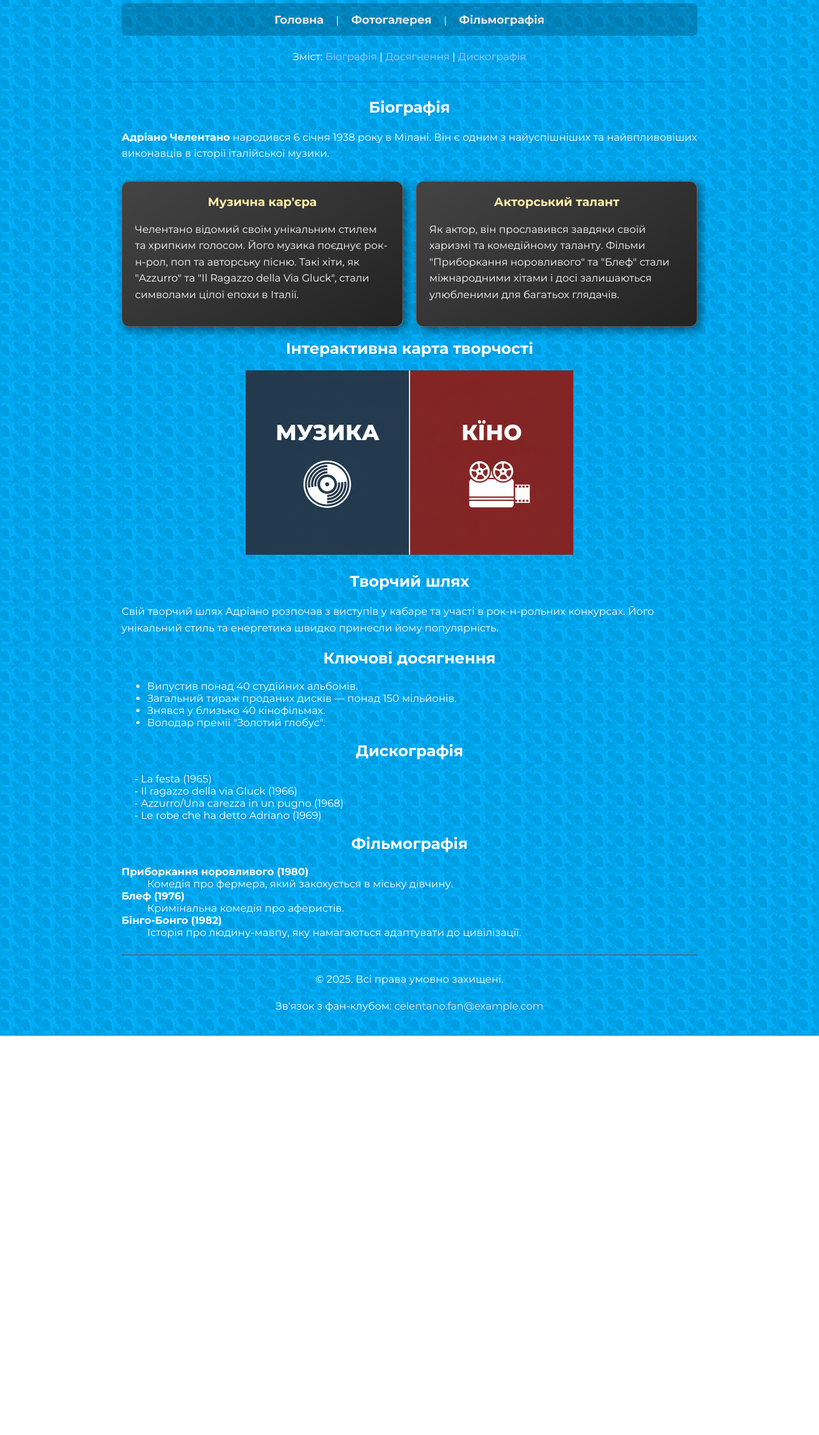
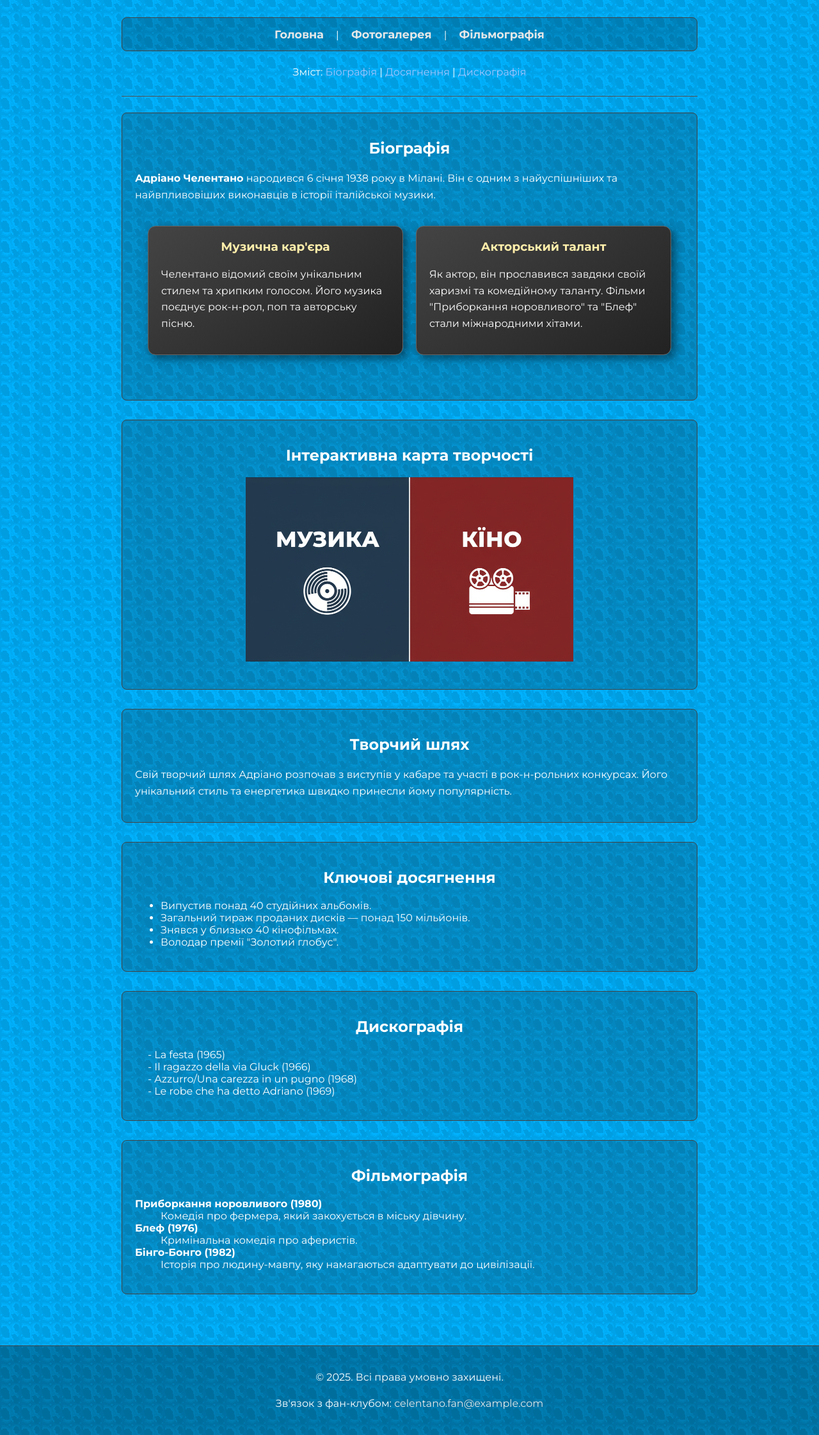
Before and after one commit to SKHJjal/celentano, a plain HTML site: page index.html in a window 1280 px wide. Shown: the part 206-2449 px from the top of the page at 64% size. Before the commit the page ends 1825 px from the top, so only its background shows below. Drawn offline with Linux system fonts and the light colour scheme.

Commit message:
Refactored HTML
Added semantic structure.

```diff
--- a/css/main.css
+++ b/css/main.css
@@ -1,14 +1,14 @@
-/* Підключення шрифту з Google Fonts */
 @import url('https://fonts.googleapis.com/css2?family=Montserrat:wght@400;700&display=swap');
 
 body {
     background-image: url('../img/background.png');
     color: #ffffff;
-    /* застосування нового шрифту */
     font-family: 'Montserrat', sans-serif;
+    margin: 0;
+    padding: 0;
 }
 
-h1, h2 {
+h1, h2, h3 {
     text-align: center;
 }
 
@@ -33,22 +33,43 @@ hr {
     margin: 25px 0;
 }
 
-.main-content {
+header, footer {
+    background-color: rgba(0, 0, 0, 0.3);
+    padding: 20px;
+    border-bottom: 1px solid #444;
+}
+
+footer {
+    border-top: 1px solid #444;
+    border-bottom: none;
+    margin-top: 30px;
+    text-align: center;
+}
+
+main {
     max-width: 900px;
     margin: 0 auto; /* центрування основного контенту */
-    padding: 10px 20px;
+    padding: 20px;
 }
 
-/* Оновлені стилі для меню */
-.navigation {
+nav {
     text-align: center;
     background-color: rgba(0, 0, 0, 0.2);
     padding: 15px;
     border-radius: 8px; /* Заокруглені кути */
     margin: 20px 0;
+    border: 1px solid #444;
 }
 
-.navigation a {
+section, article {
+    margin-bottom: 30px;
+    padding: 20px;
+    border: 1px solid #444;
+    background-color: rgba(20, 20, 20, 0.2);
+    border-radius: 8px;
+}
+
+nav a {
     font-weight: bold;
     margin: 0 15px;
     font-size: 1.1em;
@@ -72,18 +93,19 @@ hr {
     border: 3px solid #555;
 }
 
-.hr-yellow { background-color: yellow; width: 50%; height: 4px; }
+/* Наразі не використовується */
+/* .hr-yellow { background-color: yellow; width: 50%; height: 4px; }
 .hr-green { background-color: green; width: 60%; height: 5px; }
 .hr-blue { background-color: blue; width: 50%; height: 4px; }
-.hr-red { background-color: red; width: 60%; height: 5px; }
+.hr-red { background-color: red; width: 60%; height: 5px; } */
 
 #main-title {
     font-size: 2.5em;
+    margin: 0;
     color: #ffeeaa; /* унікальний колір для головного заголовка */
 }
 
-/* Стиль для посилань ТІЛЬКИ всередині блоку навігації */
-.navigation a:hover {
+nav a:hover {
     color: #ffeeaa;
     text-decoration: none;
 }
@@ -93,20 +115,21 @@ hr {
     display: flex;
     justify-content: center;
     gap: 20px;
-    margin-top: 30px;
+    /* margin-top: 30px; */
+    background-color: #00000000;
+    border: 0px;
 }
 
 .info-card {
     background: linear-gradient(145deg, #444, #222); /* Градієнт */
     border: 1px solid #666; /* Рамка */
     border-radius: 12px; /* Заокруглені кути */
-    padding: 20px; /* Внутрішні відступи */
+    padding: 20px;
     width: 45%;
     box-shadow: 5px 5px 15px rgba(0, 0, 0, 0.5); /* Тінь */
 }
 
 .info-card h3 {
-    text-align: center;
     margin-top: 0;
     color: #ffeeaa;
 }
--- a/index.html
+++ b/index.html
@@ -6,16 +6,18 @@
     <link rel="stylesheet" href="css/main.css">
 </head>
 <body>
-    <div class="main-content">
 
+    <header>
         <marquee behavior="scroll" direction="left" style="background-color: #333; padding: 10px; border-radius: 5px; font-family: Arial, sans-serif; font-size: 1.1em;">
             Вітаємо на сайті, присвяченому творчості Адріано Челентано!
         </marquee>
-
         <h1 id="main-title">Адріано Челентано</h1>
         <p style="text-align: center;"><i>Італійський співак, актор, режисер та громадський діяч</i></p>
+    </header>
 
-        <nav class="navigation">
+    <main>
+        <!--nav має бути насправді в header, але для кращого вигляду він поміщений в main, щоб залишити в header тільки важливу інформацію-->
+        <nav>
             <a href="index.html"><b>Головна</b></a> |
             <a href="gallery.html"><b>Фотогалерея</b></a> |
             <a href="filmography.html"><b>Фільмографія</b></a>
@@ -30,55 +32,62 @@
 
         <hr>
 
-        <h2 id="bio">Біографія</h2>
-        <p>
-            <b>Адріано Челентано</b> народився 6 січня 1938 року в Мілані. Він є одним з найуспішніших та найвпливовіших виконавців в історії італійської музики.
-        </p>
+        <article id="bio">
+            <h2>Біографія</h2>
+            <p><b>Адріано Челентано</b> народився 6 січня 1938 року в Мілані. Він є одним з найуспішніших та найвпливовіших виконавців в історії італійської музики.</p>
 
-        <div class="cards-container">
+            <section class="cards-container">
                 <div class="info-card">
                     <h3>Музична кар'єра</h3>
-                <p>Челентано відомий своїм унікальним стилем та хрипким голосом. Його музика поєднує рок-н-рол, поп та авторську пісню. Такі хіти, як "Azzurro" та "Il Ragazzo della Via Gluck", стали символами цілої епохи в Італії.</p>
+                    <p>Челентано відомий своїм унікальним стилем та хрипким голосом. Його музика поєднує рок-н-рол, поп та авторську пісню.</p>
                 </div>
                 <div class="info-card">
                     <h3>Акторський талант</h3>
-                <p>Як актор, він прославився завдяки своїй харизмі та комедійному таланту. Фільми "Приборкання норовливого" та "Блеф" стали міжнародними хітами і досі залишаються улюбленими для багатьох глядачів.</p>
+                    <p>Як актор, він прославився завдяки своїй харизмі та комедійному таланту. Фільми "Приборкання норовливого" та "Блеф" стали міжнародними хітами.</p>
                 </div>
-        </div>
+            </section>
+        </article>
 
+        <section>
             <h2 style="text-align: center;">Інтерактивна карта творчості</h2>
             <p style="text-align: center;">
                 <img src="img/map.png" alt="Карта творчості" usemap="#creativityMap" style="border:0;" width="512">
             </p>
-
             <map name="creativityMap">
                 <!--512*287-->
                 <area shape="rect" coords="0,0,256,287" href="#achievements" alt="Музика">
                 <area shape="rect" coords="257,0,512,287" href="filmography.html" alt="Кіно">
             </map>
+        </section>
 
+        <section>
             <h2>Творчий шлях</h2>
-        <p>
-            Свій творчий шлях Адріано розпочав з виступів у кабаре та участі в рок-н-рольних конкурсах. Його унікальний стиль та енергетика швидко принесли йому популярність.
-        </p>
+            <p>Свій творчий шлях Адріано розпочав з виступів у кабаре та участі в рок-н-рольних конкурсах. Його унікальний стиль та енергетика швидко принесли йому популярність.</p>
+        </section>
 
-        <h2 id="achievements">Ключові досягнення</h2>
+        <section id="achievements">
+            <h2>Ключові досягнення</h2>
             <ul>
                 <li>Випустив понад 40 студійних альбомів.</li>
                 <li>Загальний тираж проданих дисків — понад 150 мільйонів.</li>
                 <li>Знявся у близько 40 кінофільмах.</li>
                 <li>Володар премії "Золотий глобус".</li>
             </ul>
+        </section>
 
-        <h2 id="discography">Дискографія</h2>
+        <section id="discography">
+            <h2>Дискографія</h2>
+            <!--Ще один inline css стиль, його потім можна буде винести в ul li. Це потрібно щоб не було маркера.-->
             <ul style="list-style-type: none; padding-left: 20px; text-align: left;">
                 <li>- La festa (1965)</li>
                 <li>- Il ragazzo della via Gluck (1966)</li>
                 <li>- Azzurro/Una carezza in un pugno (1968)</li>
                 <li>- Le robe che ha detto Adriano (1969)</li>
             </ul>
+        </section>
 
-        <h2 id="filmography">Фільмографія</h2>
+        <section id="filmography_short">
+            <h2>Фільмографія</h2>
             <dl>
                 <dt><b>Приборкання норовливого (1980)</b></dt>
                 <dd>Комедія про фермера, який закохується в міську дівчину.</dd>
@@ -87,15 +96,14 @@
                 <dt><b>Бінго-Бонго (1982)</b></dt>
                 <dd>Історія про людину-мавпу, яку намагаються адаптувати до цивілізації.</dd>
             </dl>
+        </section>
 
-        <hr>
+    </main>
 
-        <p style="text-align: center;">
-            &copy; 2025. Всі права умовно захищені.
-        </p>
-        <p style="text-align: center;">
-            Зв'язок з фан-клубом: <a href="mailto:celentano.fan@example.com">celentano.fan@example.com</a>
-        </p>
-    </div>
+    <footer>
+        <p>&copy; 2025. Всі права умовно захищені.</p>
+        <p>Зв'язок з фан-клубом: <a href="mailto:celentano.fan@example.com">celentano.fan@example.com</a></p>
+    </footer>
+
 </body>
 </html>
```
Also changed, not shown: filmography.html (+16 -11 lines), gallery.html (+19 -17 lines). Lines whose indentation alone changed are shown as unchanged.
